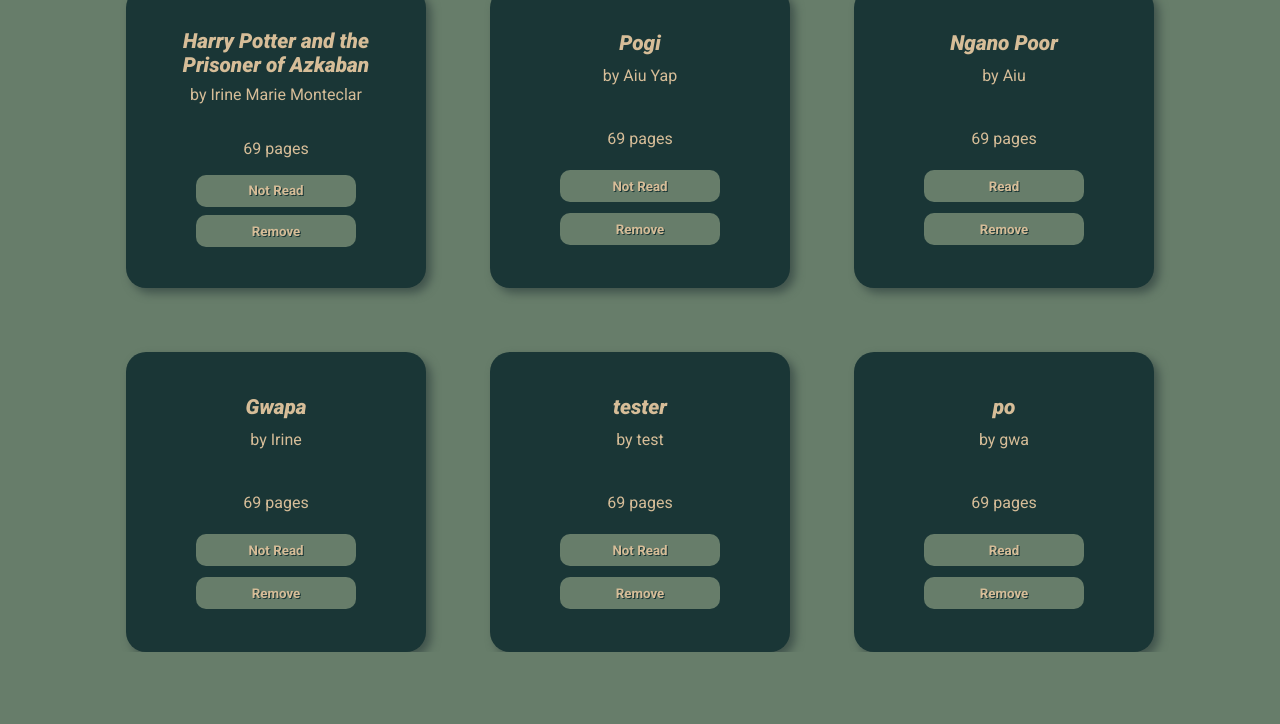
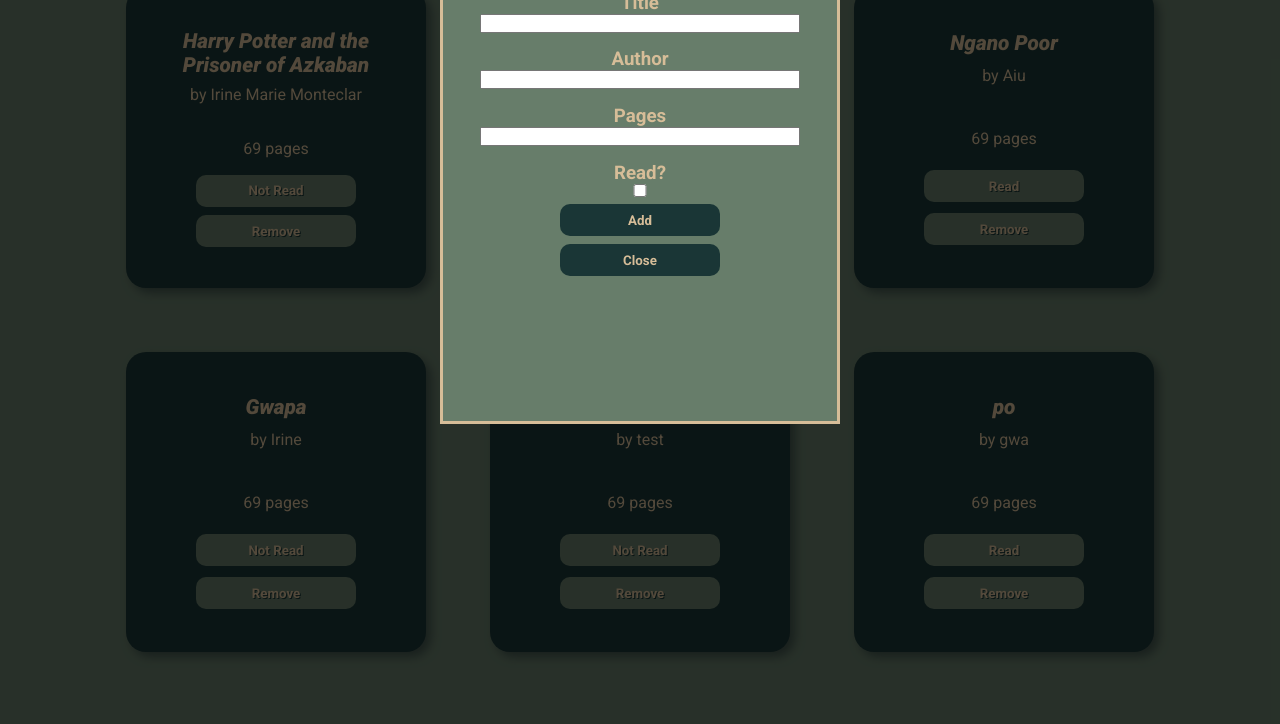
Before and after one commit to aiuyap/odin-library, a plain HTML site: page index.html in a window 1280 px wide. Shown: the part 196-920 px from the top of the page. Before the commit the page ends 848 px from the top, so only its background shows below. Drawn offline with Linux system fonts and the light colour scheme.

Commit message:
Created general layout for dialog box

```diff
--- a/index.html
+++ b/index.html
@@ -10,7 +10,24 @@
 <body>
     <div id="header">
         <h1>The Library</h1>
-        <button id="remove-btn">Add New Book +</button>
+        <button id="add-newbook-btn">Add New Book +</button>
+    </div>
+    <div id="dialog-container">
+        <dialog open>
+            <h1>Add New Book</h1>
+            <form method="dialog">
+                <h3>Title</h3>
+                <input type="text">
+                <h3>Author</h3>
+                <input type="text">
+                <h3>Pages</h3>
+                <input type="text">
+                <h3>Read?</h3>
+                <input type="checkbox">
+                <button type="submit">Add</button>
+                <button type="submit">Close</button>
+            </form>
+        </dialog>
     </div>
     <div id="container">
         <div class="card">
--- a/script.js
+++ b/script.js
@@ -11,6 +11,11 @@ function addBookToLibrary(author, title, pages, readStatus) {
     const book = new Book(author, title, pages, readStatus);
     myLibrary.push(book);
 }
+
+const addBookBtn = document.querySelector("#add-newbook-btn");
+addBookBtn.addEventListener("click", () => {
+    const dialog = document.querySelector("dialog").open = true;
+});
 
 function displayBooks() {
     myLibrary.forEach(function(book, index) {
--- a/styles.css
+++ b/styles.css
@@ -32,7 +32,7 @@ body {
 h1 {
     font-style: oblique;
     font-size: 3rem;
-    text-shadow: 5px 5px var(--tertiary-color);
+    text-shadow: 4px 4px var(--tertiary-color);
 }
 
 #container {
@@ -77,7 +77,8 @@ h1 {
 
 .read-status,
 .delete-btn,
-#remove-btn {
+#add-newbook-btn,
+dialog button {
     height: 2rem;
     width: 10rem;
     border-radius: 10px;
@@ -92,7 +93,7 @@ h1 {
 .delete-btn:hover,
 .read-status:active,
 .delete-btn:active,
-#remove-btn:hover {
+#add-newbook-btn:hover {
     background-color: var(--tertiary-color);
     border: 1px solid var(--main-color);
     color: var(--font-color);
@@ -100,6 +101,40 @@ h1 {
     text-shadow: 1px 1px var(--tertiary-color);
 }
 
-#remove-btn:hover {
+#add-newbook-btn:hover {
     background-color: var(--secondary-color);
 }
+
+dialog {
+    height: 500px;
+    width: 400px;
+    justify-self: center;
+    background-color: var(--main-color);
+    text-align: center;
+}
+
+#dialog-container {
+    position: absolute;
+    height: 100%;
+    width: 100%;
+    display: flex;
+    justify-content: center;
+    background-color: rgba(0, 0, 0, 0.61);
+}
+
+form {
+    display: grid;
+    grid-template-columns: 20rem;
+    height: 300px;
+    align-items: start;
+    justify-content: center;
+}
+
+h3 {
+    align-self: end;
+}
+
+dialog button {
+    background-color: var(--tertiary-color);
+    justify-self: center;
+}
```
